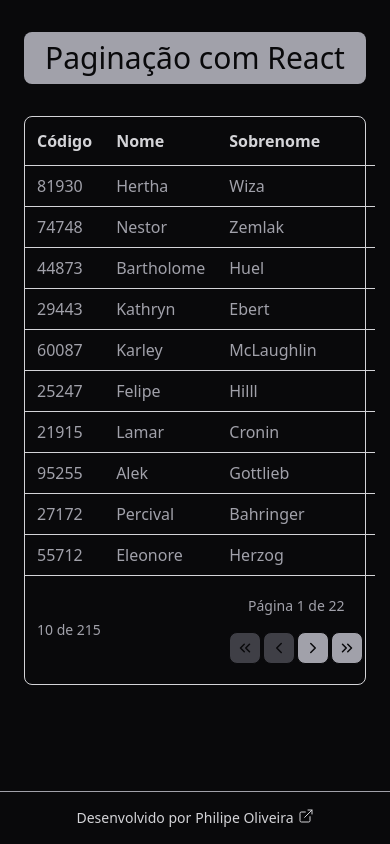
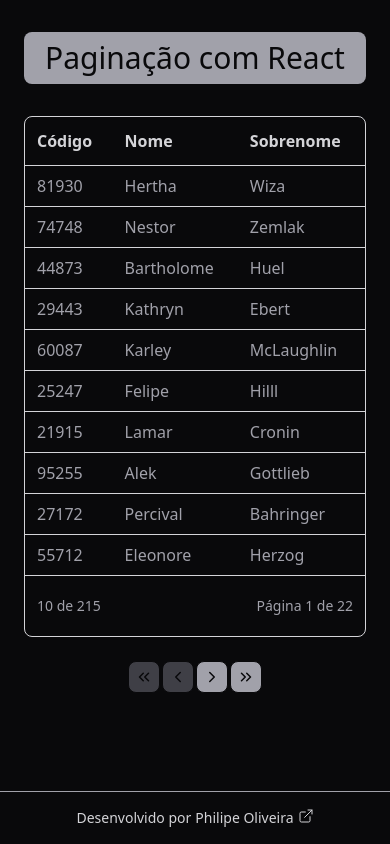
Before and after one commit to philipeoliveira/react-paginacao, a React (Vite) app: page / in a window 390 px wide. Built offline with nearby package versions, Linux system fonts and the light colour scheme.

Commit message:
Modifies place pagination. Fixes number of items on the last page in responsive.

```diff
--- a/src/App.jsx
+++ b/src/App.jsx
@@ -17,6 +17,8 @@ import { TableRow } from './components/table/TableRow';
 
 function App() {
    const [page, setPage] = useState(1);
+
+   const currentItems = users.slice((page - 1) * 10, page * 10);
 
    const totalPages = Math.ceil(users.length / 10);
 
@@ -53,7 +55,7 @@ function App() {
                      </TableRow>
                   </thead>
                   <tbody>
-                     {users.slice((page - 1) * 10, page * 10).map((user) => {
+                     {currentItems.map((user) => {
                         return (
                            <TableRow key={user.id}>
                               <TableCell>{user.id}</TableCell>
@@ -68,43 +70,53 @@ function App() {
                   </tbody>
                   <tfoot>
                      <tr>
-                        <TableCell colSpan={2} className='text-sm'>
-                           10 de {users.length}
-                        </TableCell>
-                        <TableCell colSpan={2} className='text-sm text-right'>
-                           <div className='flex max-sm:flex-col items-center justify-end gap-4 py-3'>
+                        <TableCell colSpan={4} className='text-sm'>
+                           <div className='flex justify-between gap-4 py-3'>
+                              <span>
+                                 {currentItems.length} de {users.length}
+                              </span>
                               <span>
                                  Página {page} de {totalPages}
                               </span>
-                              <div className='flex gap-0.5'>
-                                 <Button onClick={goToFirstPage} disabled={page === 1}>
+                           </div>
+                        </TableCell>
+                     </tr>
+                  </tfoot>
+               </Table>
+               <div className='flex justify-center gap-0.5'>
+                  <Button
+                     onClick={goToFirstPage}
+                     disabled={page === 1}
+                     title='Primeira página'
+                  >
                      <ChevronsLeft size={18} />
                   </Button>
-                                 <Button onClick={goToPreviousPage} disabled={page === 1}>
+                  <Button
+                     onClick={goToPreviousPage}
+                     disabled={page === 1}
+                     title='Página anterior'
+                  >
                      <ChevronLeft size={18} />
                   </Button>
                   <Button
                      onClick={goToNextPage}
                      disabled={page === totalPages}
+                     title='Próxima página'
                   >
                      <ChevronRight size={18} />
                   </Button>
                   <Button
                      onClick={goToLastPage}
                      disabled={page === totalPages}
+                     title='Última página'
                   >
                      <ChevronsRight size={18} />
                   </Button>
                </div>
             </div>
-                        </TableCell>
-                     </tr>
-                  </tfoot>
-               </Table>
-            </div>
          </main>
          <footer>
-            <p className='flex gap-1 justify-center light-text dark:dark-text text-sm p-4 border-t border-zinc-400'>
+            <p className='flex gap-1 justify-center text-sm p-4 border-t border-zinc-400'>
                Desenvolvido por{' '}
                <a
                   href='https://github.com/philipeoliveira'
```
Lines whose indentation alone changed are shown as unchanged.
